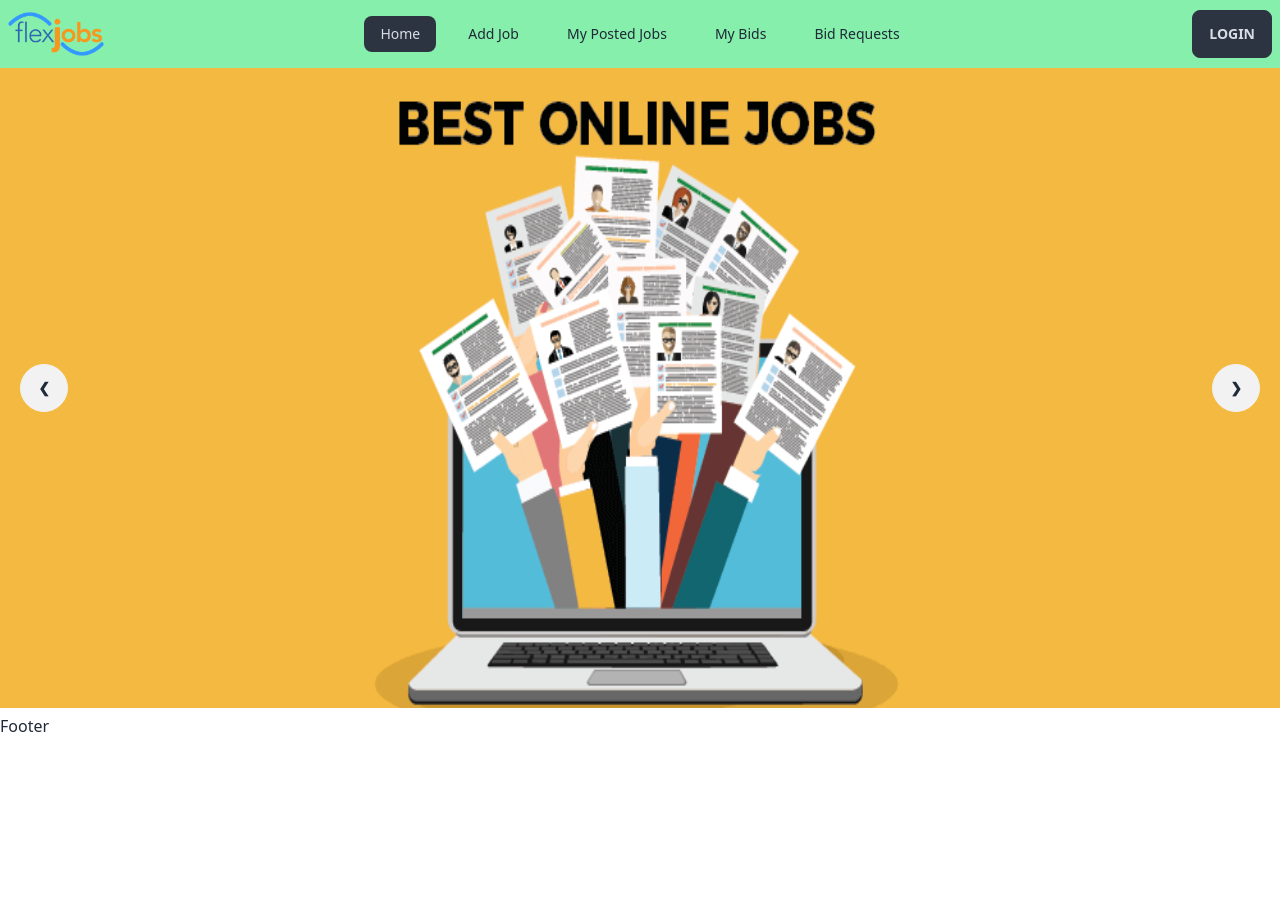
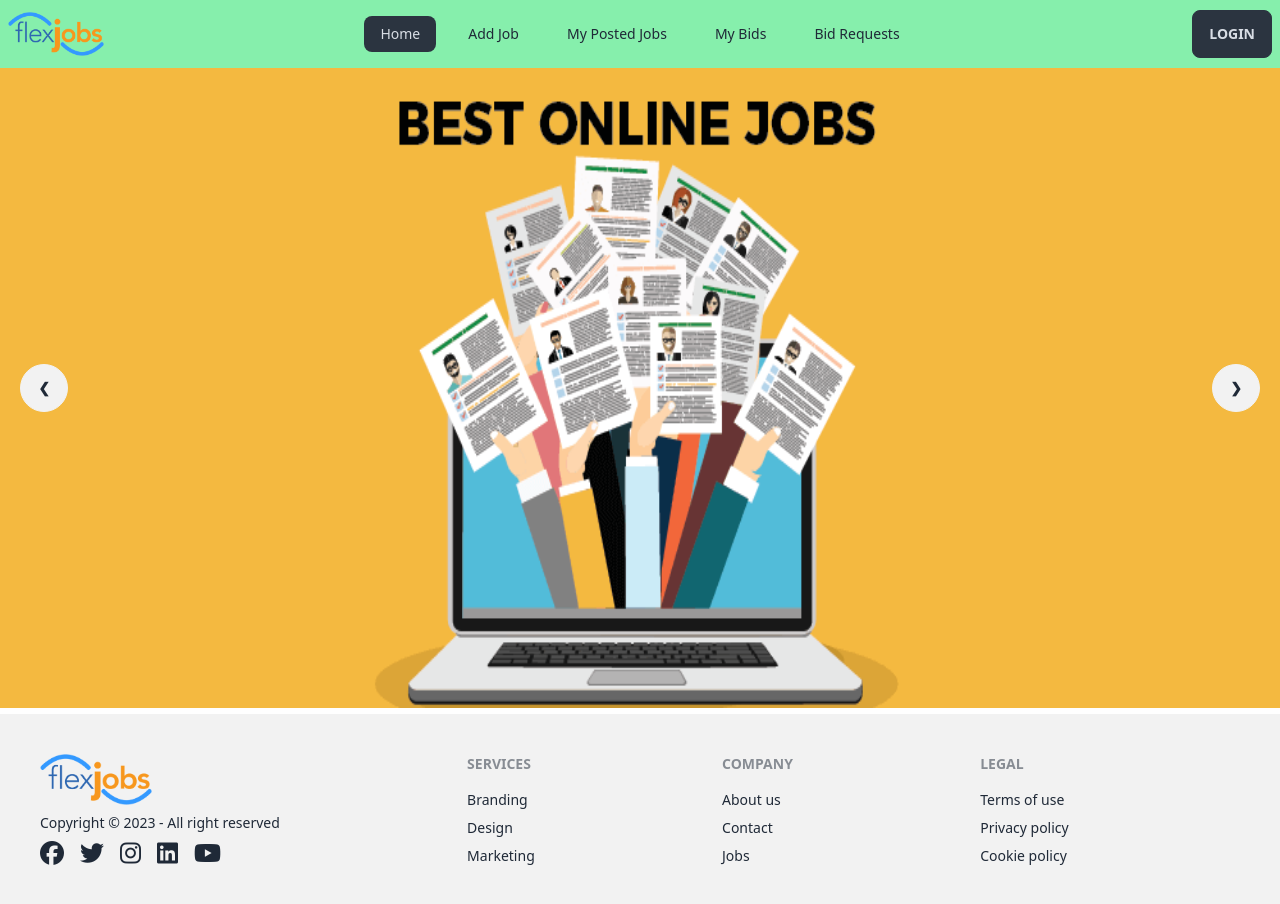
Before and after one commit to liton61/flexJobs-client-side, a React (Vite) app: page / in a window 1280 px wide. Before the commit the page ends 800 px from the top, so only its background shows below. Built offline with nearby package versions, Linux system fonts and the light colour scheme.

Commit message:
footer added

```diff
--- a/index.html
+++ b/index.html
@@ -1,13 +1,17 @@
 <!doctype html>
 <html lang="en">
+
 <head>
   <meta charset="UTF-8" />
   <link rel="icon" type="image/svg+xml" href="/vite.svg" />
   <meta name="viewport" content="width=device-width, initial-scale=1.0" />
   <title>Flex Jobs</title>
+  <script src="https://kit.fontawesome.com/be5428570f.js" crossorigin="anonymous"></script>
 </head>
+
 <body>
   <div id="root"></div>
   <script type="module" src="/src/main.jsx"></script>
 </body>
+
 </html>
--- a/src/components/Footer/Footer.jsx
+++ b/src/components/Footer/Footer.jsx
@@ -1,9 +1,39 @@
-
+import logo from '../../assets/logo (1).png';
 
 const Footer = () => {
     return (
         <div>
-            <h1>Footer</h1>
+            <footer className="footer p-10 bg-base-200 text-base-content">
+                <aside>
+                    <img className='w-28' src={logo} alt="" />
+                    <h3>Copyright © 2023 - All right reserved</h3>
+                    <div className="grid grid-flow-col gap-4 text-2xl cursor-pointer">
+                        <i className="fa-brands fa-facebook"></i>
+                        <i className="fa-brands fa-twitter"></i>
+                        <i className="fa-brands fa-instagram"></i>
+                        <i className="fa-brands fa-linkedin"></i>
+                        <i className="fa-brands fa-youtube"></i>
+                    </div>
+                </aside>
+                <nav>
+                    <header className="footer-title">Services</header>
+                    <a className="link link-hover">Branding</a>
+                    <a className="link link-hover">Design</a>
+                    <a className="link link-hover">Marketing</a>
+                </nav>
+                <nav>
+                    <header className="footer-title">Company</header>
+                    <a className="link link-hover">About us</a>
+                    <a className="link link-hover">Contact</a>
+                    <a className="link link-hover">Jobs</a>
+                </nav>
+                <nav>
+                    <header className="footer-title">Legal</header>
+                    <a className="link link-hover">Terms of use</a>
+                    <a className="link link-hover">Privacy policy</a>
+                    <a className="link link-hover">Cookie policy</a>
+                </nav>
+            </footer>
         </div>
     );
 };
```
Lines whose indentation alone changed are shown as unchanged.
